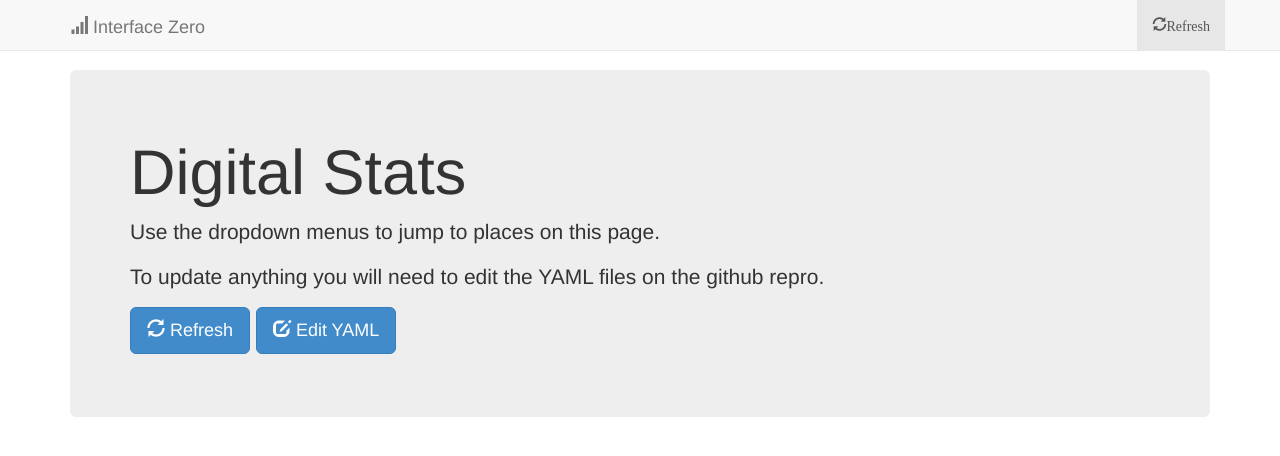
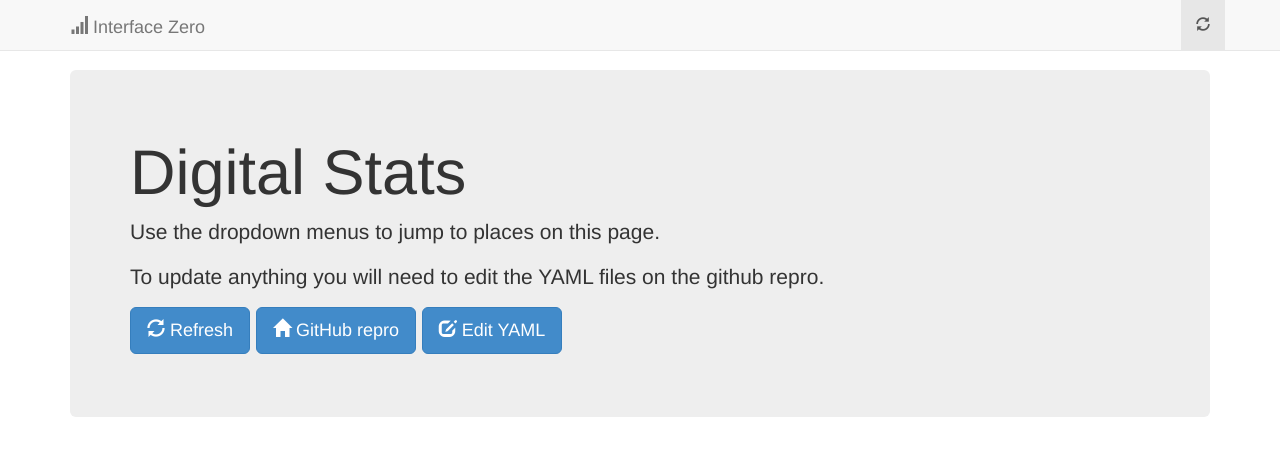
Before and after one commit to nathanrosspowell/interfacezero, a plain HTML site: page index.html in a window 1280 px wide. Shown: the top 456 px of the page. Drawn offline with nearby package versions, Linux system fonts and the light colour scheme; no server answers.

Commit message:
Added home button

```diff
--- a/index.html
+++ b/index.html
@@ -54,7 +54,7 @@
             </ul>
           </div>
           <ul class="nav navbar-nav navbar-right">
-            <li class="active"><a href="./"><span class="glyphicon glyphicon-refresh">Refresh</a></li>
+            <li class="active"><a href="./"><span class="glyphicon glyphicon-refresh"></a></li>
           </ul>
         </div><!--/.nav-collapse -->
       </div>
@@ -69,6 +69,7 @@
         <p>To update anything you will need to edit the YAML files on the github repro.</p>
         <p>
           <a class="btn btn-lg btn-primary" href="./" role="button"><span class="glyphicon glyphicon-refresh"></span> Refresh</a>
+          <a class="btn btn-lg btn-primary" href="https://github.com/nathanrosspowell/interfacezero" role="button"><span class="glyphicon glyphicon-home"></span> GitHub repro</a>
           <a class="btn btn-lg btn-primary" href="https://github.com/nathanrosspowell/interfacezero/tree/gh-pages/yaml" role="button"><span class="glyphicon glyphicon-edit"></span> Edit YAML</a>
         </p>
       </div>
```
